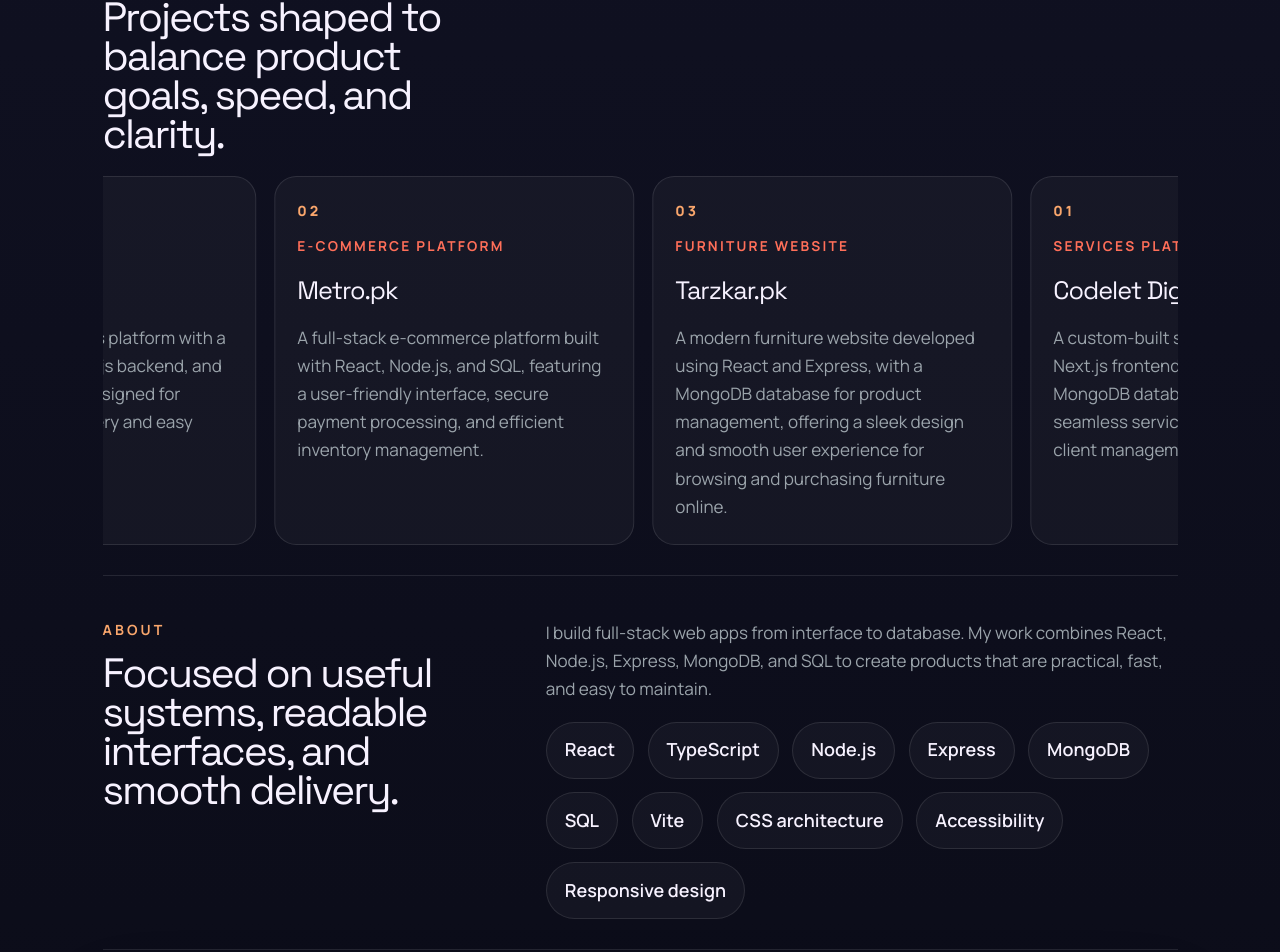
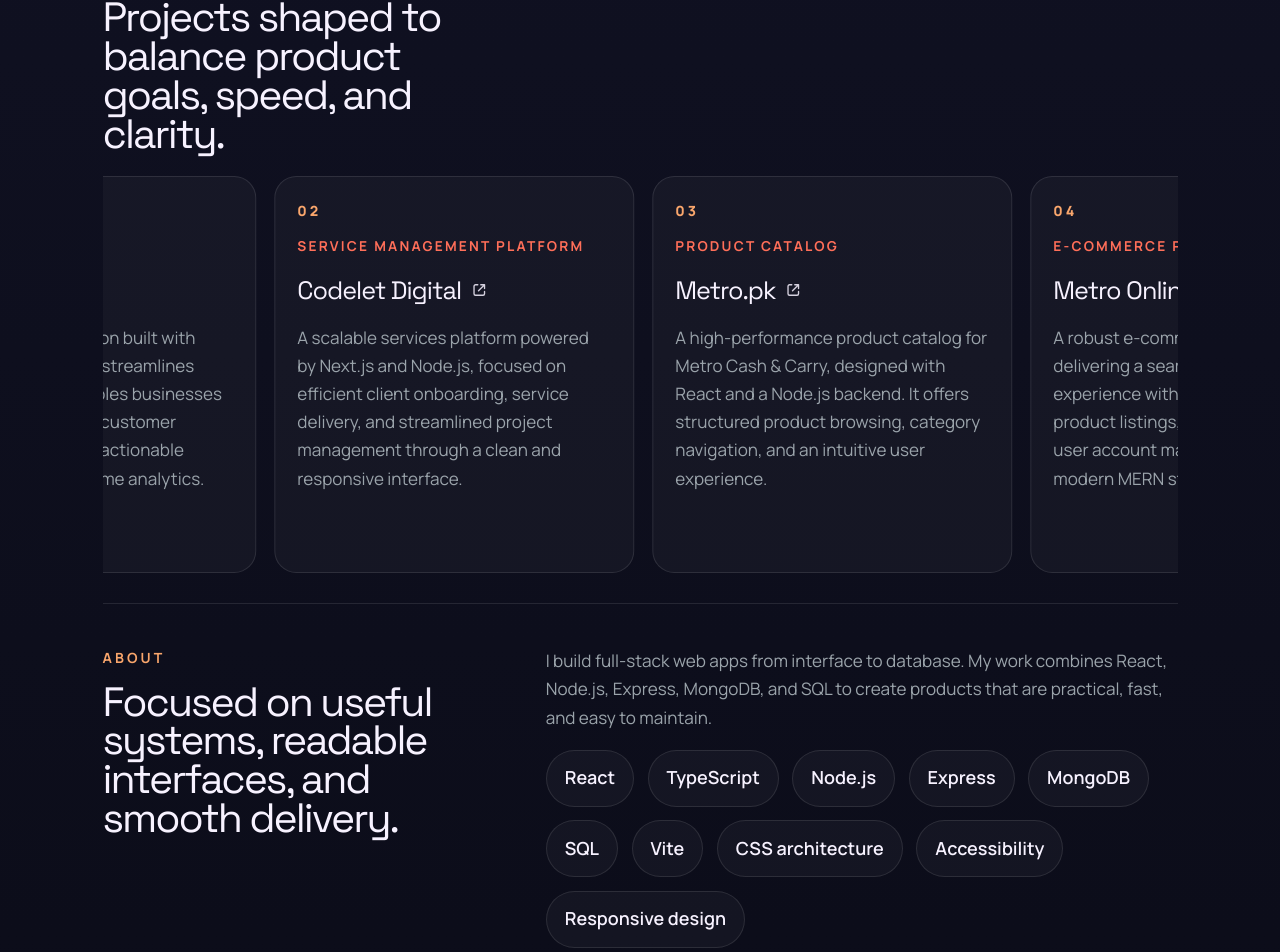
Before and after one commit to hassansheikh33/my-portfolio, a React (Vite) app: page / in a window 1280 px wide. Shown: the part 1366-2318 px from the top of the page. Built offline with nearby package versions, Linux system fonts and the light colour scheme.

Commit message:
[#prod]: update projects

```diff
--- a/src/components/ProjectsSection.tsx
+++ b/src/components/ProjectsSection.tsx
@@ -1,27 +1,21 @@
-import { useEffect, useMemo, useRef, useState } from "react";
+import { useEffect, useRef, useState } from "react";
 import { motion, useAnimationFrame, useMotionValue } from "framer-motion";
 import { PROJECTS } from "../content";
 import { SectionHeading } from "./SectionHeading";
 
 export const ProjectsSection = () => {
-  const projects = PROJECTS;
-  const scrollingProjects = useMemo(
-    () => [...projects, ...projects],
-    [projects],
-  );
   const trackRef = useRef<HTMLDivElement | null>(null);
   const x = useMotionValue(0);
-  const [halfTrackWidth, setHalfTrackWidth] = useState(0);
+  const [trackWidth, setTrackWidth] = useState(0);
   const [isHovered, setIsHovered] = useState(false);
   const [isPressed, setIsPressed] = useState(false);
 
   const isPaused = isHovered || isPressed;
-  const safeProjectCount = Math.max(projects.length, 1);
 
   useEffect(() => {
     const updateTrackWidth = () => {
       const fullWidth = trackRef.current?.scrollWidth ?? 0;
-      setHalfTrackWidth(fullWidth / 2);
+      setTrackWidth(fullWidth);
     };
 
     updateTrackWidth();
@@ -30,16 +24,16 @@
     return () => {
       window.removeEventListener("resize", updateTrackWidth);
     };
-  }, [projects.length]);
+  }, []);
 
   useAnimationFrame((_, delta) => {
-    if (isPaused || halfTrackWidth === 0) return;
+    if (isPaused || trackWidth === 0) return;
 
     const speed = 34;
     const next = x.get() - (speed * delta) / 1000;
 
-    if (Math.abs(next) >= halfTrackWidth) {
-      x.set(next + halfTrackWidth);
+    if (Math.abs(next) >= trackWidth) {
+      x.set(0);
       return;
     }
 
@@ -78,29 +72,57 @@
           onPointerCancel={() => setIsPressed(false)}
           onLostPointerCapture={() => setIsPressed(false)}
         >
-          {scrollingProjects.map((project, index) => (
+          {PROJECTS.map((project, index) => (
             <motion.article
               className="w-[88vw] max-w-[360px] shrink-0 max-[640px]:w-[84vw]"
-              key={`${project.name}-${index}`}
+              key={project.name}
               initial={{ opacity: 0, y: 20 }}
               whileInView={{ opacity: 1, y: 0 }}
               viewport={{ once: true, amount: 0.25 }}
               transition={{
                 duration: 0.45,
-                delay: (index % safeProjectCount) * 0.08,
+                delay: index * 0.08,
                 ease: "easeOut",
               }}
               whileHover={{ y: -6 }}
             >
               <div className="flex min-h-full flex-col gap-[14px] rounded-[22px] border border-white/10 bg-white/[0.035] p-5 max-[640px]:rounded-[18px]">
                 <span className="text-[0.78rem] font-extrabold tracking-[0.22em] text-[#f9a66c]">
-                  0{(index % safeProjectCount) + 1}
+                  {String(index + 1).padStart(2, "0")}
                 </span>
                 <p className="text-[0.76rem] font-bold uppercase tracking-[0.16em] text-[#ff6f59]">
                   {project.type}
                 </p>
                 <h3 className="text-[1.4rem] tracking-[-0.04em] text-[#f7f2ff] [font-family:'Space_Grotesk',sans-serif]">
-                  {project.name}
+                  {project.url ? (
+                    <a
+                      className="inline-flex cursor-pointer items-center gap-2 underline-offset-4 hover:underline"
+                      href={project.url}
+                      rel="noreferrer"
+                      target="_blank"
+                    >
+                      <span>{project.name}</span>
+                      {project.url && (
+                        <svg
+                          aria-hidden="true"
+                          className="h-4 w-4 opacity-85"
+                          fill="none"
+                          viewBox="0 0 24 24"
+                          xmlns="http://www.w3.org/2000/svg"
+                        >
+                          <path
+                            d="M14 5h5v5m0-5-8 8M10 5H7a2 2 0 0 0-2 2v10a2 2 0 0 0 2 2h10a2 2 0 0 0 2-2v-3"
+                            stroke="currentColor"
+                            strokeLinecap="round"
+                            strokeLinejoin="round"
+                            strokeWidth="1.8"
+                          />
+                        </svg>
+                      )}
+                    </a>
+                  ) : (
+                    project.name
+                  )}
                 </h3>
                 <p className="text-[0.95rem] leading-[1.65] text-[#9ba4ab]">
                   {project.description}
--- a/src/content.ts
+++ b/src/content.ts
@@ -2,6 +2,7 @@
   name: string;
   type: string;
   description: string;
+  url?: string;
 };
 
 export const BRAND_NAME = "Muhammad Hassan Bilal";
@@ -30,22 +31,60 @@
 
 export const PROJECTS: Project[] = [
   {
+    name: "Sales Assist",
+    type: "SaaS Platform",
+    description:
+      "A full-stack SaaS solution built with React and Node.js that streamlines sales workflows. It enables businesses to track leads, manage customer relationships, and gain actionable insights through real-time analytics.",
+    url: "https://salesassist.live",
+  },
+  {
     name: "Codelet Digital",
-    type: "Services Platform",
+    type: "Service Management Platform",
     description:
-      "A custom-built services platform with a Next.js frontend, Node.js backend, and MongoDB database, designed for seamless service delivery and easy client management.",
+      "A scalable services platform powered by Next.js and Node.js, focused on efficient client onboarding, service delivery, and streamlined project management through a clean and responsive interface.",
+    url: "https://codeletdigital.com",
   },
   {
     name: "Metro.pk",
+    type: "Product Catalog",
+    description:
+      "A high-performance product catalog for Metro Cash & Carry, designed with React and a Node.js backend. It offers structured product browsing, category navigation, and an intuitive user experience.",
+    url: "https://metro.pk",
+  },
+  {
+    name: "Metro Online",
     type: "E-commerce Platform",
     description:
-      "A full-stack e-commerce platform built with React, Node.js, and SQL, featuring a user-friendly interface, secure payment processing, and efficient inventory management.",
+      "A robust e-commerce application delivering a seamless shopping experience with features like dynamic product listings, secure checkout, and user account management, built on a modern MERN stack.",
+    url: "https://metro-online.pk",
   },
   {
-    name: "Tarzkar.pk",
-    type: "Furniture Website",
+    name: "Admin Panel for METRO",
+    type: "Admin Dashboard",
     description:
-      "A modern furniture website developed using React and Express, with a MongoDB database for product management, offering a sleek design and smooth user experience for browsing and purchasing furniture online.",
+      "A comprehensive private admin dashboard built with React and Node.js, designed to manage inventory, orders, and customer data for Metro Cash & Carry. It features real-time analytics, user management, and efficient content updates.",
+  },
+  {
+    name: "Tarzkar",
+    type: "Furniture E-commerce",
+    description:
+      "A visually polished furniture platform focused on user experience and performance. Built with React and Express, it enables smooth product discovery, browsing, and online purchasing.",
+    url: "https://tarzkar.pk",
+  },
+
+  {
+    name: "Undesked",
+    type: "Frontline Workforce Management Platform",
+    description:
+      "A productivity platform built in MERN stack to manage frontline workforce operations, including scheduling, task management, and communication. It offers a user-friendly interface for both employees and managers to optimize workforce efficiency.",
+    url: "https://undesked.com",
+  },
+
+  {
+    name: "Undesked Dashboard",
+    type: "Admin Panel",
+    description:
+      "A private dashboard for Undesked, built with React, PHP Laravel, and SQL. Designed to manage user data, monitor system performance, and provide insights through real-time analytics. It features secure authentication and an intuitive interface for efficient administration.",
   },
 ];
 
```
